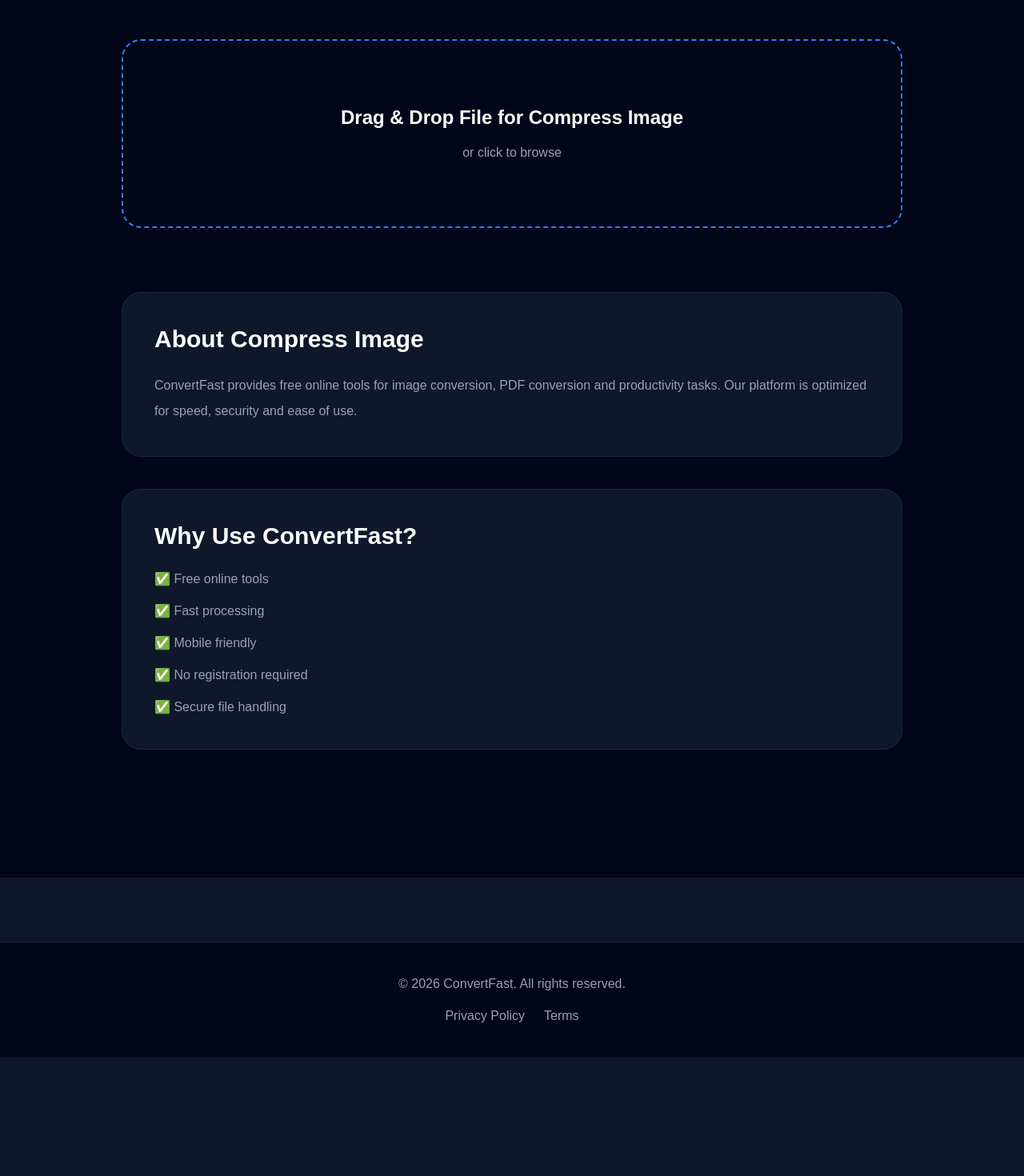
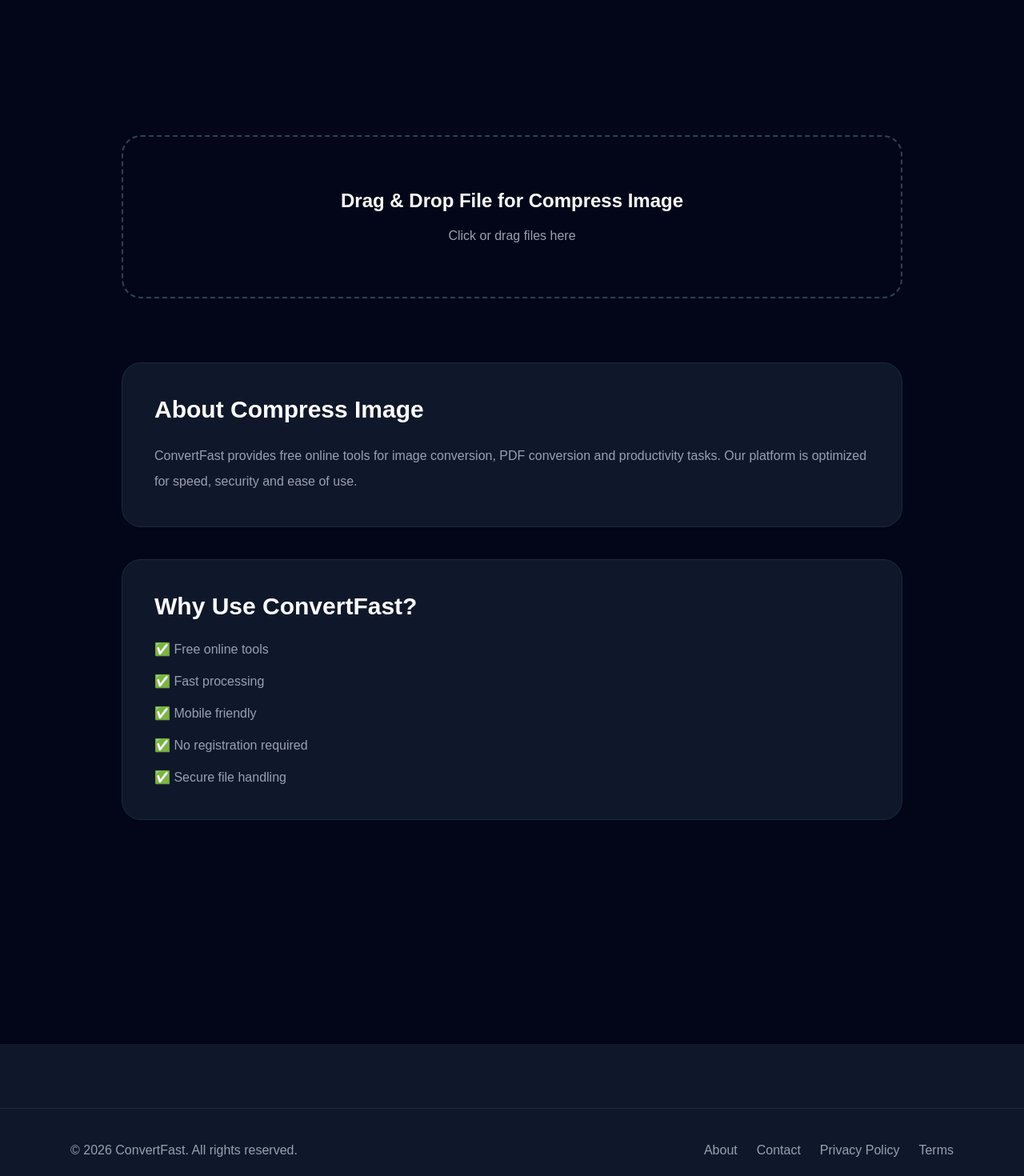
Before and after one commit to Prakash7378/converter, a Next.js app: page /tools/compress-image in a window 1280 px wide. Shown: the part 320-1790 px from the top of the page at 80% size. Before the commit the page ends 1642 px from the top, so only its background shows below. Built offline with nearby package versions, Linux system fonts and the light colour scheme.

Commit message:
updated production build

```diff
--- a/src/app/api/convert/[type]/route.ts
+++ b/src/app/api/convert/[type]/route.ts
@@ -1,12 +1,8 @@
-import {
-  compressImage,
-  convertToJPG,
-  convertToPNG,
-  convertToWEBP,
-} from "@/lib/converter";
+import { NextRequest } from "next/server";
+import sharp from "sharp";
 
 export async function POST(
-  req: Request,
+  req: NextRequest,
   context: {
     params: Promise<{
       type: string;
@@ -18,72 +14,83 @@
 
     const formData = await req.formData();
 
-    const file = formData.get("file") as File;
+    const file = formData.get(
+      "file"
+    ) as File;
 
     if (!file) {
-      return new Response(
-        "No file uploaded",
+      return Response.json(
+        {
+          error: "No file uploaded",
+        },
         {
           status: 400,
         }
       );
     }
 
-    const bytes =
-      await file.arrayBuffer();
+    const bytes = await file.arrayBuffer();
 
     const buffer = Buffer.from(bytes);
 
     let converted: Buffer;
-
-    let contentType = "";
-
-    let fileName = "";
+    let contentType = "image/png";
+    let extension = "png";
 
     switch (type) {
       case "png":
-        converted =
-          await convertToPNG(buffer);
+        converted = await sharp(buffer)
+          .png()
+          .toBuffer();
 
         contentType = "image/png";
+        extension = "png";
+        break;
 
-        fileName = "converted.png";
+      case "jpg":
+        converted = await sharp(buffer)
+          .jpeg()
+          .toBuffer();
 
+        contentType = "image/jpeg";
+        extension = "jpg";
         break;
 
       case "webp":
-        converted =
-          await convertToWEBP(buffer);
+        converted = await sharp(buffer)
+          .webp()
+          .toBuffer();
 
         contentType = "image/webp";
-
-        fileName = "converted.webp";
-
-        break;
-
-      case "jpg":
-        converted =
-          await convertToJPG(buffer);
-
-        contentType = "image/jpeg";
-
-        fileName = "converted.jpg";
-
+        extension = "webp";
         break;
 
       case "compress":
-        converted =
-          await compressImage(buffer);
+        converted = await sharp(buffer)
+          .jpeg({
+            quality: 60,
+          })
+          .toBuffer();
 
         contentType = "image/jpeg";
+        extension = "jpg";
+        break;
 
-        fileName = "compressed.jpg";
+      case "resize":
+        converted = await sharp(buffer)
+          .resize(800)
+          .png()
+          .toBuffer();
 
+        contentType = "image/png";
+        extension = "png";
         break;
 
       default:
-        return new Response(
-          "Invalid conversion type",
+        return Response.json(
+          {
+            error: "Invalid conversion type",
+          },
           {
             status: 400,
           }
@@ -97,16 +104,18 @@
           "Content-Type":
             contentType,
 
-          "Content-Disposition":
-            `attachment; filename=${fileName}`,
+          "Content-Disposition": `attachment; filename="converted.${extension}"`,
         },
       }
     );
   } catch (error) {
     console.error(error);
 
-    return new Response(
-      "Conversion failed",
+    return Response.json(
+      {
+        error:
+          "Conversion failed",
+      },
       {
         status: 500,
       }
--- a/src/app/privacy-policy/page.tsx
+++ b/src/app/privacy-policy/page.tsx
@@ -1,23 +1,65 @@
-import Navbar from "@/components/Navbar";
-import Footer from "@/components/Footer";
-export default function PrivacyPage() {
+export default function PrivacyPolicyPage() {
   return (
-    <main className="min-h-screen bg-slate-950 text-white">
-      <Navbar />
+    <main className="max-w-4xl mx-auto px-6 py-20">
+      <h1 className="text-5xl font-bold mb-10">
+        Privacy Policy
+      </h1>
 
-      <div className="max-w-4xl mx-auto p-8 pt-24">
-        <h1 className="text-5xl font-bold mb-10">
-          Privacy Policy
-        </h1>
+      <div className="space-y-8 text-gray-300 leading-8">
+        <p>
+          ConvertFast provides free online
+          file conversion tools.
+        </p>
 
-        <p className="text-gray-400 leading-8">
-          We do not permanently store
-          uploaded files. Images are
-          processed securely and deleted
-          automatically.
+        <h2 className="text-2xl font-bold">
+          Information Collection
+        </h2>
+
+        <p>
+          Uploaded files are processed
+          temporarily for conversion
+          purposes and are not stored
+          permanently.
+        </p>
+
+        <h2 className="text-2xl font-bold">
+          Cookies
+        </h2>
+
+        <p>
+          We may use cookies and analytics
+          services to improve user
+          experience.
+        </p>
+
+        <h2 className="text-2xl font-bold">
+          Google AdSense
+        </h2>
+
+        <p>
+          Third-party vendors including
+          Google may use cookies to serve
+          ads.
+        </p>
+
+        <h2 className="text-2xl font-bold">
+          Security
+        </h2>
+
+        <p>
+          We implement reasonable security
+          measures but cannot guarantee
+          complete security.
+        </p>
+
+        <h2 className="text-2xl font-bold">
+          Contact
+        </h2>
+
+        <p>
+          Email: support@convertfast.com
         </p>
       </div>
-      <Footer />
     </main>
   );
 }
--- a/src/app/terms/page.tsx
+++ b/src/app/terms/page.tsx
@@ -1,22 +1,60 @@
-import Navbar from "@/components/Navbar";
-import Footer from "@/components/Footer";
 export default function TermsPage() {
   return (
-    <main className="min-h-screen bg-slate-950 text-white">
-      <Navbar />
+    <main className="max-w-4xl mx-auto px-6 py-20">
+      <h1 className="text-5xl font-bold mb-10">
+        Terms & Conditions
+      </h1>
 
-      <div className="max-w-4xl mx-auto p-8 pt-24">
-        <h1 className="text-5xl font-bold mb-10">
-          Terms & Conditions
-        </h1>
+      <div className="space-y-8 text-gray-300 leading-8">
+        <p>
+          By using ConvertFast, you agree
+          to these terms.
+        </p>
 
-        <p className="text-gray-400 leading-8">
-          By using this website, you
-          agree to use our tools
-          responsibly and legally.
+        <h2 className="text-2xl font-bold">
+          Usage
+        </h2>
+
+        <p>
+          Users must not upload illegal,
+          harmful or malicious files.
+        </p>
+
+        <h2 className="text-2xl font-bold">
+          Service Disclaimer
+        </h2>
+
+        <p>
+          Services are provided as-is
+          without warranties.
+        </p>
+
+        <h2 className="text-2xl font-bold">
+          Liability
+        </h2>
+
+        <p>
+          ConvertFast is not responsible
+          for file loss or conversion
+          issues.
+        </p>
+
+        <h2 className="text-2xl font-bold">
+          Changes
+        </h2>
+
+        <p>
+          Terms may change at any time.
+        </p>
+
+        <h2 className="text-2xl font-bold">
+          Contact
+        </h2>
+
+        <p>
+          Email: support@convertfast.com
         </p>
       </div>
-      <Footer />
     </main>
   );
 }
--- a/src/components/AdBanner.tsx
+++ b/src/components/AdBanner.tsx
@@ -1,6 +1,12 @@
 "use client";
 
-import { useEffect } from "react";
+import { useEffect, useRef } from "react";
+
+declare global {
+  interface Window {
+    adsbygoogle: any[];
+  }
+}
 
 interface Props {
   slot: string;
@@ -9,25 +15,49 @@
 export default function AdBanner({
   slot,
 }: Props) {
+  const adRef = useRef<HTMLModElement | null>(
+    null
+  );
+
   useEffect(() => {
+    const timer = setTimeout(() => {
       try {
-      ((window as any).adsbygoogle =
-        (window as any).adsbygoogle || []).push({});
+        if (
+          adRef.current &&
+          !adRef.current.getAttribute(
+            "data-adsbygoogle-status"
+          )
+        ) {
+          (
+            window.adsbygoogle =
+              window.adsbygoogle || []
+          ).push({});
+        }
       } catch (err) {
         console.error(err);
       }
+    }, 500);
+
+    return () => clearTimeout(timer);
   }, []);
 
   return (
-    <div className="my-10 overflow-hidden">
+    <div className="my-10 w-full flex justify-center">
+      <div className="w-full max-w-4xl min-h-[120px]">
         <ins
+          ref={adRef}
           className="adsbygoogle"
-        style={{ display: "block" }}
+          style={{
+            display: "block",
+            width: "100%",
+            minHeight: "120px",
+          }}
           data-ad-client="ca-pub-5837904009035101"
           data-ad-slot={slot}
           data-ad-format="auto"
           data-full-width-responsive="true"
         />
       </div>
+    </div>
   );
 }
--- a/src/components/Footer.tsx
+++ b/src/components/Footer.tsx
@@ -1,17 +1,26 @@
 export default function Footer() {
   return (
-    <footer className="border-t border-slate-800 bg-slate-950 py-10 mt-20">
-      <div className="max-w-7xl mx-auto px-6 text-center text-gray-400">
-        <p>
-          © 2026 ConvertFast. All rights reserved.
+    <footer className="border-t border-slate-800 mt-20">
+      <div className="max-w-6xl mx-auto px-6 py-10 flex flex-col md:flex-row justify-between items-center gap-6">
+        <p className="text-gray-400">
+          © 2026 ConvertFast. All rights
+          reserved.
         </p>
 
-        <div className="flex justify-center gap-6 mt-4 flex-wrap">
+        <div className="flex gap-6 text-gray-400">
+          <a href="/about">
+            About
+          </a>
+
+          <a href="/contact">
+            Contact
+          </a>
+
           <a href="/privacy-policy">
             Privacy Policy
           </a>
 
-          <a href="/terms-and-conditions">
+          <a href="/terms">
             Terms
           </a>
         </div>
--- a/src/components/UploadBox.tsx
+++ b/src/components/UploadBox.tsx
@@ -1,14 +1,12 @@
 "use client";
 
-import { useState } from "react";
+import { useCallback, useState } from "react";
 
 import { useDropzone } from "react-dropzone";
 
 interface Props {
   endpoint: string;
-
   outputFileName: string;
-
   label: string;
 }
 
@@ -20,56 +18,19 @@
   const [loading, setLoading] =
     useState(false);
 
-  const [success, setSuccess] =
-    useState(false);
-
-  const [fileName, setFileName] =
-    useState("");
-
-  const [preview, setPreview] =
-    useState("");
-
-  const onDrop = async (
-    acceptedFiles: File[]
-  ) => {
-    try {
-      setLoading(true);
-
-      setSuccess(false);
-
+  const onDrop = useCallback(
+    async (acceptedFiles: File[]) => {
       const file = acceptedFiles[0];
 
-      if (!file.type.startsWith("image/")) {
-        alert("Please upload an image");
+      if (!file) return;
 
-        setLoading(false);
-
-        return;
-      }
-
-      const MAX_SIZE =
-        5 * 1024 * 1024;
-
-      if (file.size > MAX_SIZE) {
-        alert(
-          "File size must be under 5MB"
-        );
-
-        setLoading(false);
-
-        return;
-      }
-
-      setFileName(file.name);
-
-      setPreview(
-        URL.createObjectURL(file)
-      );
+      setLoading(true);
 
       const formData = new FormData();
 
       formData.append("file", file);
 
+      try {
         const response = await fetch(
           endpoint,
           {
@@ -77,6 +38,12 @@
             body: formData,
           }
         );
+
+        if (!response.ok) {
+          throw new Error(
+            "Conversion failed"
+          );
+        }
 
         const blob =
           await response.blob();
@@ -91,82 +58,83 @@
 
         a.href = url;
 
-      a.download = outputFileName;
+        const disposition =
+          response.headers.get(
+            "Content-Disposition"
+          );
+
+        let filename =
+          outputFileName;
+
+        if (disposition) {
+          const match =
+            disposition.match(
+              /filename="(.+)"/
+            );
+
+          if (match?.[1]) {
+            filename =
+              match[1];
+          }
+        }
+
+        a.download = filename;
+
+        document.body.appendChild(a);
 
         a.click();
 
-      URL.revokeObjectURL(url);
+        a.remove();
 
-      setSuccess(true);
+        window.URL.revokeObjectURL(
+          url
+        );
       } catch (error) {
         console.error(error);
 
         alert(
-        "Something went wrong while converting the image."
+          "Conversion failed"
         );
       } finally {
         setLoading(false);
       }
-  };
+    },
+    [endpoint, outputFileName]
+  );
 
-  const { getRootProps, getInputProps } =
-    useDropzone({
+  const {
+    getRootProps,
+    getInputProps,
+    isDragActive,
+  } = useDropzone({
     onDrop,
-
-      accept: {
-        "image/*": [],
-      },
-
-      multiple: false,
   });
 
   return (
     <div
       {...getRootProps()}
-      className="border-2 border-dashed border-blue-500 p-20 rounded-3xl text-center cursor-pointer hover:bg-slate-900 transition bg-slate-950"
+      className={`border-2 border-dashed p-16 rounded-3xl text-center cursor-pointer transition-all duration-300 ${
+        isDragActive
+          ? "border-blue-500 bg-blue-500/10"
+          : "border-slate-700"
+      }`}
     >
       <input {...getInputProps()} />
 
-      {preview && !loading && (
-        <img
-          src={preview}
-          alt="preview"
-          className="max-h-64 mx-auto rounded-2xl mb-6"
-        />
-      )}
-
-      {!loading && (
-        <>
-          <p className="text-2xl font-bold">
+      {loading ? (
+        <p className="text-lg">
+          Converting...
+        </p>
+      ) : (
+        <div>
+          <p className="text-2xl font-bold mb-4">
             {label}
           </p>
 
-          <p className="text-gray-400 mt-4">
-            or click to browse
-          </p>
-        </>
-      )}
-
-      {fileName && !loading && (
-        <p className="mt-6 text-blue-400">
-          Selected: {fileName}
-        </p>
-      )}
-
-      {loading && (
-        <div>
-          <div className="animate-spin rounded-full h-16 w-16 border-b-2 border-blue-500 mx-auto"></div>
-
-          <p className="mt-6">
-            Processing image...
+          <p className="text-gray-400">
+            Click or drag files here
           </p>
         </div>
-      )}
-
-      {success && !loading && (
-        <p className="mt-6 text-green-500">
-          Image converted successfully!
-        </p>
       )}
     </div>
   );
```
Also changed, not shown: src/app/about/page.tsx (added, +29 -0 lines), src/app/contact/page.tsx (added, +23 -0 lines). Lines whose indentation alone changed are shown as unchanged.
